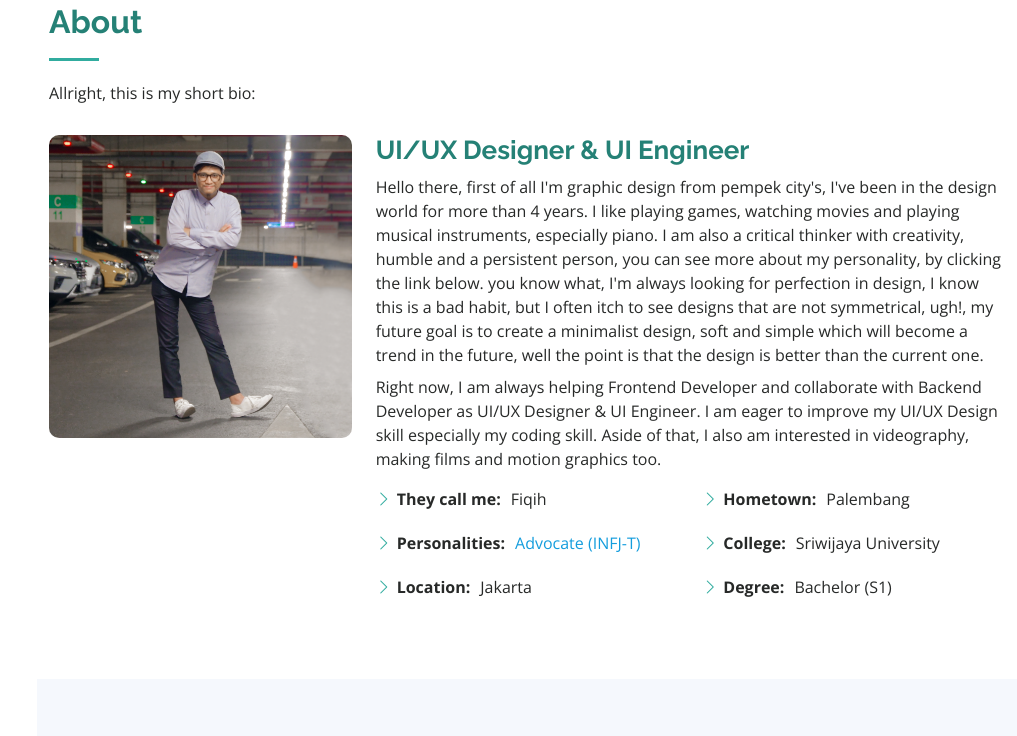
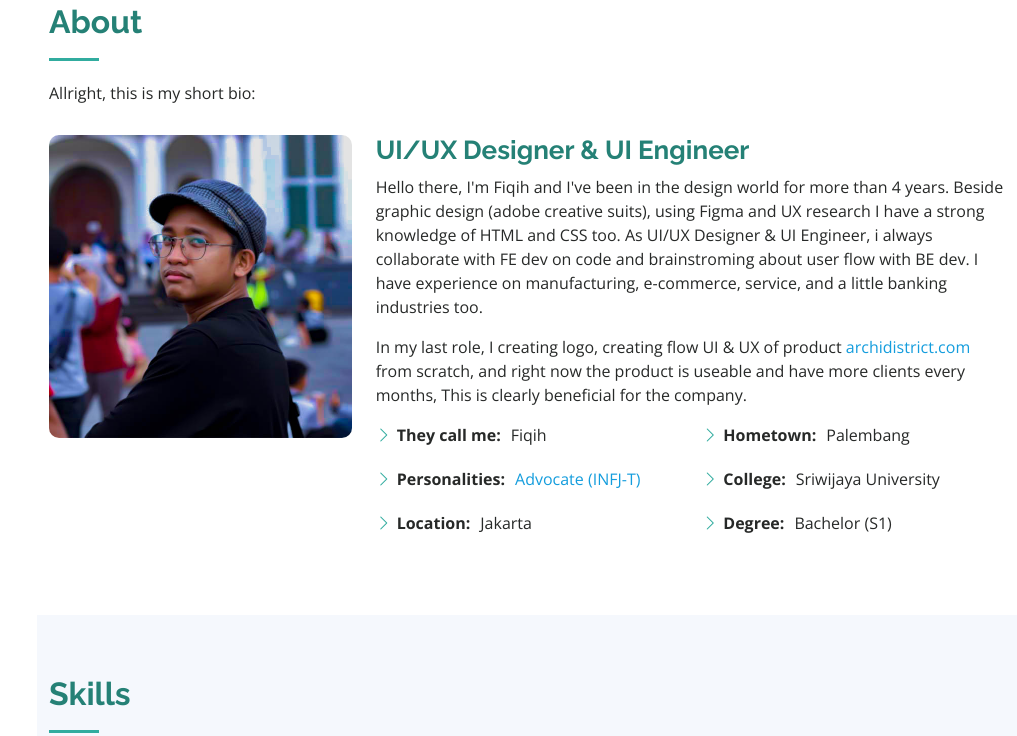
Before and after one commit to fiqihwew/resume, a plain HTML site: page index.html in a window 1280 px wide. Shown: the part 857-1593 px from the top of the page, without its empty margins (263-1280 px from the left). Drawn offline with nearby package versions, Linux system fonts and the light colour scheme.

Commit message:
update about ganti gambar biar dak berat

```diff
--- a/index.html
+++ b/index.html
@@ -96,17 +96,26 @@
 
                 <div class="row">
                     <div class="col-lg-4" data-aos="fade-right">
-                        <img src="assets/img/profile-img.png" class="img-fluid" style="border-radius: 10px" alt="">
+                        <img src="assets/img/profile-img.jpg" class="img-fluid" style="border-radius: 10px" alt="">
                     </div>
                     <div class="col-lg-8 pt-4 pt-lg-0 content" data-aos="fade-left">
                         <h3>UI/UX Designer & UI Engineer</h3>
-                        <p class="my-2">
+                        <!-- <p class="my-2">
                             Hello there, first of all I'm graphic design from pempek city's, I've been in the design world for more than 4 years. I like playing games, watching movies and playing musical instruments, especially piano. I am also a critical thinker with creativity,
                             humble and a persistent person, you can see more about my personality, by clicking the link below. you know what, I'm always looking for perfection in design, I know this is a bad habit, but I often itch to see designs that
                             are not symmetrical, ugh!, my future goal is to create a minimalist design, soft and simple which will become a trend in the future, well the point is that the design is better than the current one.
                         </p>
                         <p> Right now, I am always helping Frontend Developer and collaborate with Backend Developer as UI/UX Designer & UI Engineer. I am eager to improve my UI/UX Design skill especially my coding skill. Aside of that, I also am interested
                             in videography, making films and motion graphics too.
+                        </p> -->
+                        <p>
+                            Hello there, I'm Fiqih and I've been in the design world for more than 4 years. Beside graphic design (adobe creative suits), using Figma and UX research I have a strong knowledge of HTML and CSS too.
+                            As UI/UX Designer & UI Engineer, i always collaborate with FE dev on code and brainstroming about user flow with BE dev. I have experience on manufacturing, e-commerce, service, and a little banking industries too.
+                        </p>
+                        <p>
+                            In my last role, I creating logo, creating flow UI & UX of product
+                            <a href="https://www.archidistrict.com/">archidistrict.com</a>
+                            from scratch, and right now the product is useable and have more clients every months, This is clearly beneficial for the company.
                         </p>
                         <div class="row">
 
@@ -265,8 +274,8 @@
                         <h3 class="resume-title">Summary</h3>
                         <div class="resume-item pb-0">
                             <h4>UI / UX Designer & UI Engineer</h4>
-                            <p><em>Innovative and deadline-driven Graphic Designer with 4+ years of experience designing
-                                    and UI/UX designer & UI Engineer with 3+ years of experience</em></p>
+                            <p><em>Innovative and deadline-driven Graphic Designer with 5+ years of experience designing
+                                    and UI/UX designer & UI Engineer with 4+ years of experience</em></p>
                             <ul>
                                 <li>Full time UI/UX Designer at Indospace Group</li>
                                 <li>West Jakarta Area</li>
```
Also changed, not shown: assets/img/profile-img.png (deleted), 3 other files.
